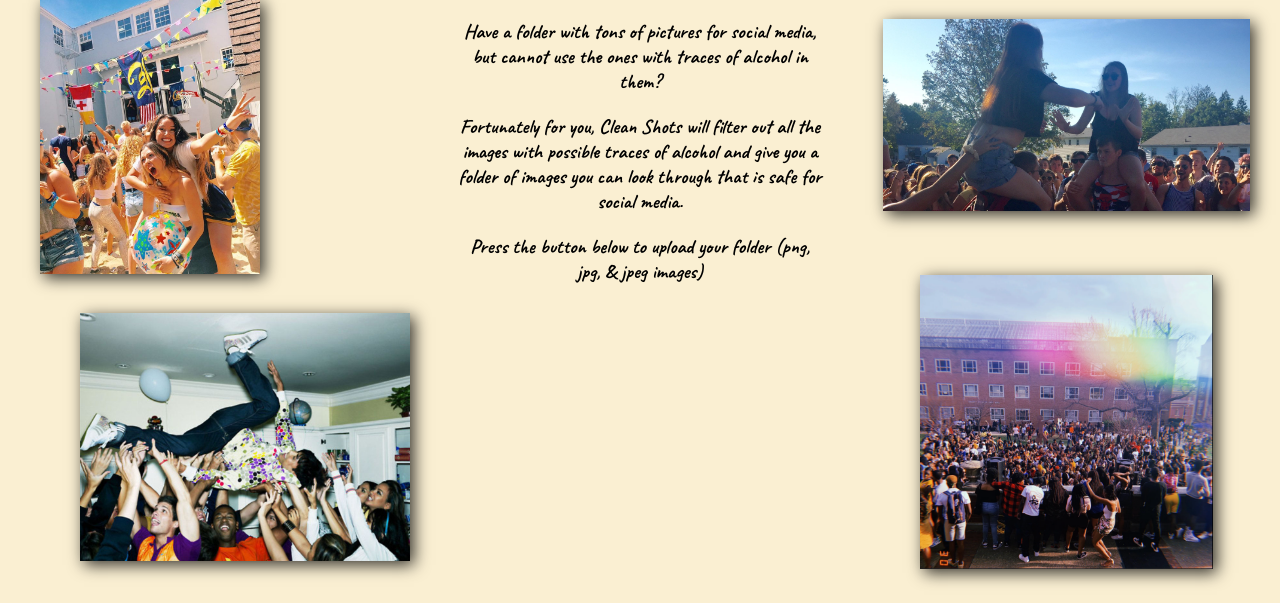
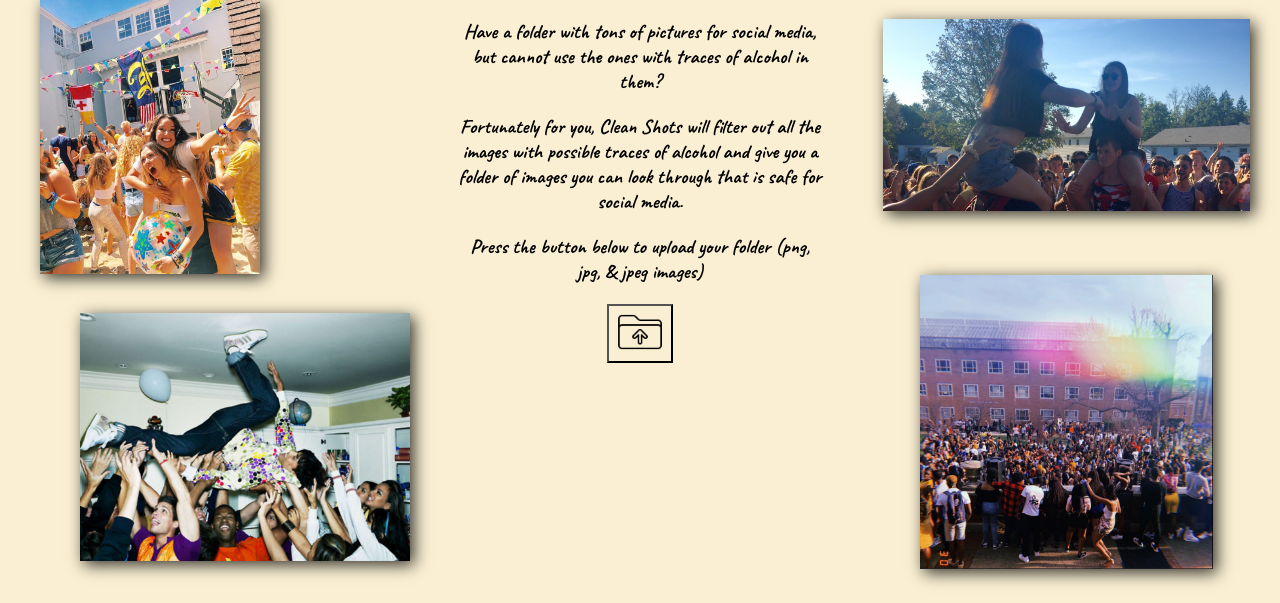
Before and after one commit to chrislqiu/ImgFilter, a Flask app: page / in a window 1280 px wide. Shown: the part 101-704 px from the top of the page. Run offline with Flask 3, Linux system fonts and the light colour scheme.

Commit message:
upload button

```diff
--- a/static/styles.css
+++ b/static/styles.css
@@ -80,3 +80,6 @@ body {
     box-shadow: 4px 4px 15px rgba(0, 0, 0, 0.8);
     margin-top: 20px;
 }
+.button {
+    background-color: #ffffff00;
+}
--- a/template/upload.html
+++ b/template/upload.html
@@ -26,8 +26,28 @@
             <p class="caveat-font">Have a folder with tons of pictures for social media, but cannot use the ones with traces of alcohol in them? </p>
             <p class="caveat-font">Fortunately for you, Clean Shots will filter out all the images with possible traces of alcohol and give you a folder of images you can look through that is safe for social media. </p>
             <p class="caveat-font">Press the button below to upload your folder (png, jpg, & jpeg images)</p>
+            <form id="uploadForm">
+                <input type="file" id="fileInput" name="file" style="display: none;" accept="image/*">
 
+                <button class="button" type="button" id="uploadButton">
+                    <img src="/static/upload.png" alt="uploadButton" style="width: 50px; height: 50px;">
+                </button>
+            </form>
 
+            <script>
+                document.getElementById('uploadButton').addEventListener('click', function() {
+                    document.getElementById('fileInput').click();
+                });
+
+                document.getElementById('fileInput').addEventListener('change', function(event) {
+                    const file = event.target.files[0];
+                    if (file) {
+                        // Handle the file upload process
+                        console.log('Selected file:', file);
+                        // You can add more code here to handle the file upload
+                    }
+                });
+            </script>
         </div>
         <div class="column3">
             <img class="img4_style" src="/static/rectangle2.jpeg" alt="square" width="100%">
```
Also changed, not shown: static/upload.png (added).
